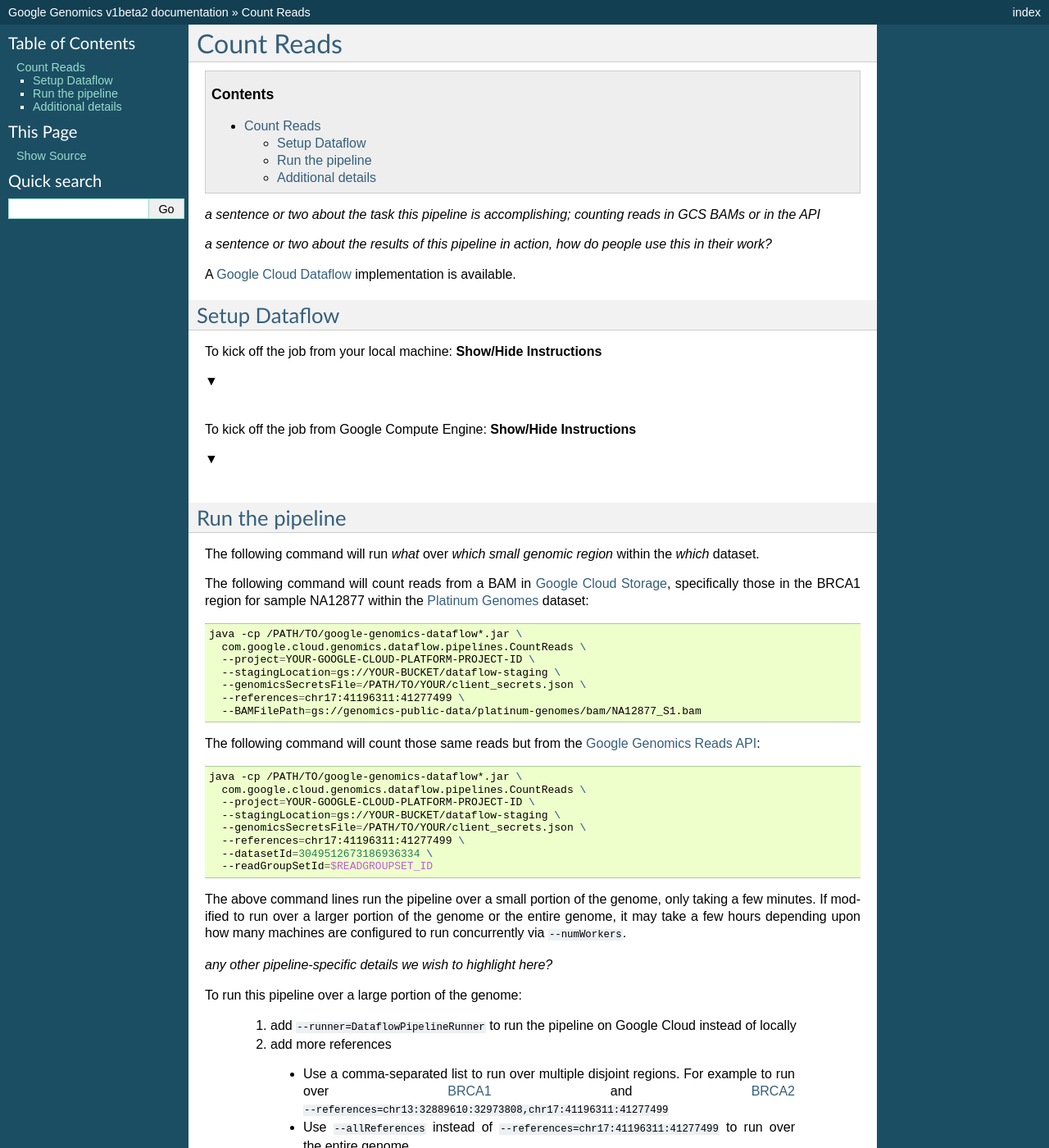
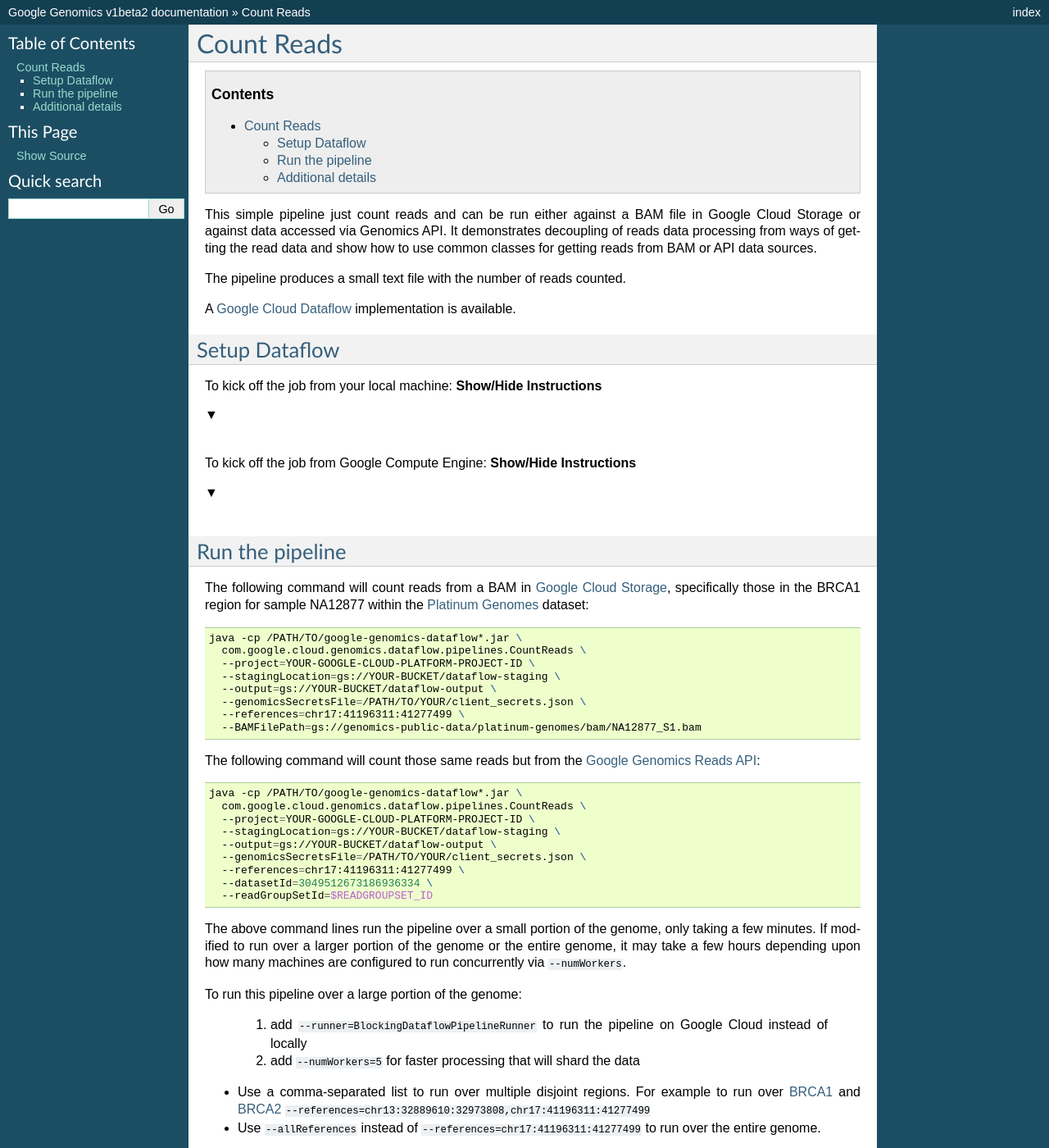
Before and after one commit to googlegenomics/readthedocs, a Sphinx documentation site: the page built from docs/source/use_cases/analyze_reads/count_reads.rst, in a window 1280 px wide and 1400 px high. Shown: the whole window at 82% size. Built offline with Sphinx 7.4.7, drawn with Linux system fonts in a browser that asks for light colours; some of the changed text lies outside the part shown.

Commit message:
Updating CountReads docs

```diff
--- a/docs/source/use_cases/analyze_reads/count_reads.rst
+++ b/docs/source/use_cases/analyze_reads/count_reads.rst
@@ -6,23 +6,24 @@ Count Reads
 
 .. contents::
 
-*a sentence or two about the task this pipeline is accomplishing; counting reads in GCS BAMs or in the API*
+This simple pipeline just count reads and can be run either against a BAM file
+in Google Cloud Storage or against data accessed via Genomics API.
+It demonstrates decoupling of reads data processing from ways of getting the read data
+and show how to use common classes for getting reads from BAM or API data sources.
 
-*a sentence or two about the results of this pipeline in action, how do people use this in their work?*
+The pipeline produces a small text file with the number of reads counted.
 
 A `Google Cloud Dataflow`_ implementation is available.
 
 Setup Dataflow
----------
+--------------
 
 .. include:: ../../includes/dataflow_setup.rst
 
 .. include:: ../../includes/dataflow_on_gce_setup.rst
 
 Run the pipeline
---------------
-
-The following command will run *what* over *which small genomic region* within the *which* dataset.
+----------------
 
 The following command will count reads from a BAM in `Google Cloud Storage`_, specifically those in the BRCA1 region for sample NA12877 within the `Platinum Genomes`_ dataset:
 
@@ -32,6 +33,7 @@ The following command will count reads from a BAM in `Google Cloud Storage`_, sp
     com.google.cloud.genomics.dataflow.pipelines.CountReads \
     --project=YOUR-GOOGLE-CLOUD-PLATFORM-PROJECT-ID \
     --stagingLocation=gs://YOUR-BUCKET/dataflow-staging \
+    --output=gs://YOUR-BUCKET/dataflow-output \
     --genomicsSecretsFile=/PATH/TO/YOUR/client_secrets.json \
     --references=chr17:41196311:41277499 \
     --BAMFilePath=gs://genomics-public-data/platinum-genomes/bam/NA12877_S1.bam
@@ -44,6 +46,7 @@ The following command will count those same reads but from the `Google Genomics
     com.google.cloud.genomics.dataflow.pipelines.CountReads \
     --project=YOUR-GOOGLE-CLOUD-PLATFORM-PROJECT-ID \
     --stagingLocation=gs://YOUR-BUCKET/dataflow-staging \
+    --output=gs://YOUR-BUCKET/dataflow-output \
     --genomicsSecretsFile=/PATH/TO/YOUR/client_secrets.json \
     --references=chr17:41196311:41277499 \
     --datasetId=3049512673186936334 \
@@ -51,17 +54,17 @@ The following command will count those same reads but from the `Google Genomics
 
 The above command lines run the pipeline over a small portion of the genome, only taking a few minutes.  If modified to run over a larger portion of the genome or the entire genome, it may take a few hours depending upon how many machines are configured to run concurrently via ``--numWorkers``.
 
-*any other pipeline-specific details we wish to highlight here?*
-
 To run this pipeline over a large portion of the genome:
 
-  #. add ``--runner=DataflowPipelineRunner`` to run the pipeline on Google Cloud instead of locally
-  #. add more references
+  #. add ``--runner=BlockingDataflowPipelineRunner`` to run the pipeline on Google Cloud instead of locally
+  #. add  ``--numWorkers=5`` for faster processing that will shard the data
 
-    * Use a comma-separated list to run over multiple disjoint regions.  For example to run over `BRCA1`_ and `BRCA2`_ ``--references=chr13:32889610:32973808,chr17:41196311:41277499``
-    * Use ``--allReferences`` instead of ``--references=chr17:41196311:41277499`` to run over the entire genome.
+* Use a comma-separated list to run over multiple disjoint regions.  For example to run over `BRCA1`_ and `BRCA2`_ ``--references=chr13:32889610:32973808,chr17:41196311:41277499``
+* Use ``--allReferences`` instead of ``--references=chr17:41196311:41277499`` to run over the entire genome.
 
-To run the pipeline on a different dataset, change the variant set id for the ``--datasetId`` id parameter.
+To run the pipeline on a different dataset, change ``--datasetId`` and/or ``--readGroupSetId`` id parameters.
+
+To run the pipeline over a different BAM file, change ``--BAMFilePath`` parameter.
 
 Additional details
 ------------------
```
